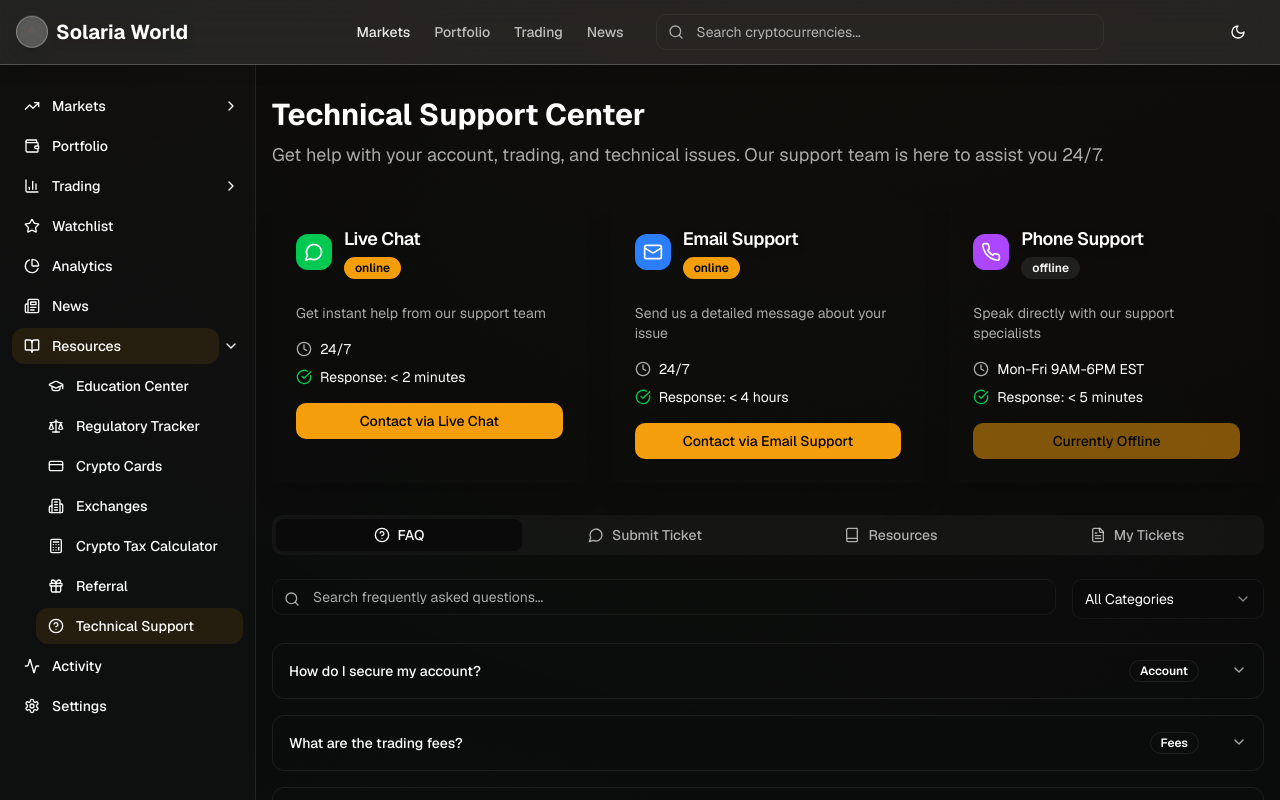
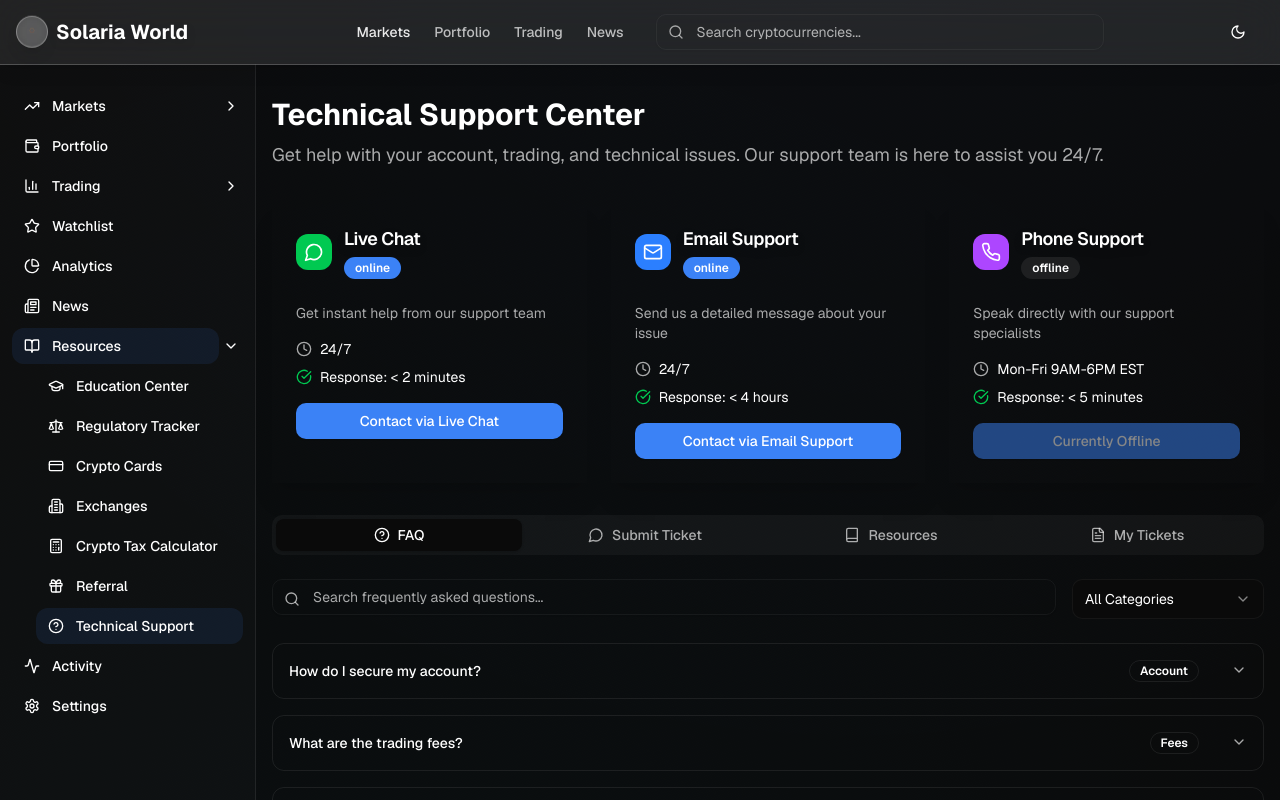
Before and after one commit to vpinvestments/Final-Solaria, a Next.js app: page /resources/support in a window 1280 px wide. Shown: the top 800 px of the page. Built offline with nearby package versions, Linux system fonts and the light colour scheme.

Commit message:
feat: update app to calming blue theme with liquid glass
Change color scheme to sky blue and cyan accents, maintain glass effects.

Co-authored-by: null <213798005+vpinvestments@users.noreply.github.com>

```diff
--- a/app/globals.css
+++ b/app/globals.css
@@ -4,71 +4,71 @@
 @custom-variant dark (&:is(.dark *));
 
 :root {
-  /* Professional dark theme inspired by modern fintech platforms */
+  /* Updated to relaxing blue color scheme */
   --background: #0a0a0a;
   --foreground: #ffffff;
   --card: rgba(255, 255, 255, 0.03);
   --card-foreground: #ffffff;
   --popover: rgba(255, 255, 255, 0.05);
   --popover-foreground: #ffffff;
-  --primary: #f59e0b;
-  --primary-foreground: #000000;
+  --primary: #3b82f6;
+  --primary-foreground: #ffffff;
   --secondary: rgba(255, 255, 255, 0.08);
   --secondary-foreground: #ffffff;
   --muted: rgba(255, 255, 255, 0.04);
   --muted-foreground: rgba(255, 255, 255, 0.65);
-  --accent: #10b981;
+  --accent: #0ea5e9;
   --accent-foreground: #ffffff;
   --destructive: #ef4444;
   --destructive-foreground: #ffffff;
   --border: rgba(255, 255, 255, 0.08);
   --input: rgba(255, 255, 255, 0.05);
-  --ring: rgba(245, 158, 11, 0.4);
-  --chart-1: #f59e0b;
-  --chart-2: #10b981;
-  --chart-3: #3b82f6;
-  --chart-4: #8b5cf6;
-  --chart-5: #ef4444;
+  --ring: rgba(59, 130, 246, 0.4);
+  --chart-1: #3b82f6;
+  --chart-2: #0ea5e9;
+  --chart-3: #60a5fa;
+  --chart-4: #6366f1;
+  --chart-5: #8b5cf6;
   --radius: 0.75rem;
   --sidebar: rgba(255, 255, 255, 0.02);
   --sidebar-foreground: #ffffff;
   --sidebar-primary: rgba(255, 255, 255, 0.05);
   --sidebar-primary-foreground: #ffffff;
-  --sidebar-accent: rgba(245, 158, 11, 0.1);
+  --sidebar-accent: rgba(59, 130, 246, 0.1);
   --sidebar-accent-foreground: #ffffff;
   --sidebar-border: rgba(255, 255, 255, 0.06);
-  --sidebar-ring: rgba(245, 158, 11, 0.3);
+  --sidebar-ring: rgba(59, 130, 246, 0.3);
 }
 
 .dark {
-  /* Enhanced dark mode with professional fintech aesthetic */
+  /* Updated dark mode with blue color scheme */
   --background: #0a0a0a;
   --foreground: #ffffff;
   --card: rgba(255, 255, 255, 0.03);
   --card-foreground: #ffffff;
   --popover: rgba(255, 255, 255, 0.05);
   --popover-foreground: #ffffff;
-  --primary: #f59e0b;
-  --primary-foreground: #000000;
+  --primary: #3b82f6;
+  --primary-foreground: #ffffff;
   --secondary: rgba(255, 255, 255, 0.08);
   --secondary-foreground: #ffffff;
   --muted: rgba(255, 255, 255, 0.04);
   --muted-foreground: rgba(255, 255, 255, 0.65);
-  --accent: #10b981;
+  --accent: #0ea5e9;
   --accent-foreground: #ffffff;
   --destructive: #ef4444;
   --destructive-foreground: #ffffff;
   --border: rgba(255, 255, 255, 0.08);
   --input: rgba(255, 255, 255, 0.05);
-  --ring: rgba(245, 158, 11, 0.4);
+  --ring: rgba(59, 130, 246, 0.4);
   --sidebar: rgba(255, 255, 255, 0.02);
   --sidebar-foreground: #ffffff;
   --sidebar-primary: rgba(255, 255, 255, 0.05);
   --sidebar-primary-foreground: #ffffff;
-  --sidebar-accent: rgba(245, 158, 11, 0.1);
+  --sidebar-accent: rgba(59, 130, 246, 0.1);
   --sidebar-accent-foreground: #ffffff;
   --sidebar-border: rgba(255, 255, 255, 0.06);
-  --sidebar-ring: rgba(245, 158, 11, 0.3);
+  --sidebar-ring: rgba(59, 130, 246, 0.3);
 }
 
 @theme inline {
@@ -122,7 +122,7 @@
     position: relative;
   }
 
-  /* Subtle ambient lighting effect */
+  /* Updated ambient lighting to blue tones */
   body::before {
     content: "";
     position: fixed;
@@ -130,8 +130,8 @@
     left: -50%;
     width: 200%;
     height: 200%;
-    background: radial-gradient(circle at 25% 25%, rgba(245, 158, 11, 0.03) 0%, transparent 50%),
-      radial-gradient(circle at 75% 75%, rgba(16, 185, 129, 0.02) 0%, transparent 50%);
+    background: radial-gradient(circle at 25% 25%, rgba(59, 130, 246, 0.04) 0%, transparent 50%),
+      radial-gradient(circle at 75% 75%, rgba(14, 165, 233, 0.03) 0%, transparent 50%);
     animation: float 30s ease-in-out infinite;
     pointer-events: none;
     z-index: -1;
```
